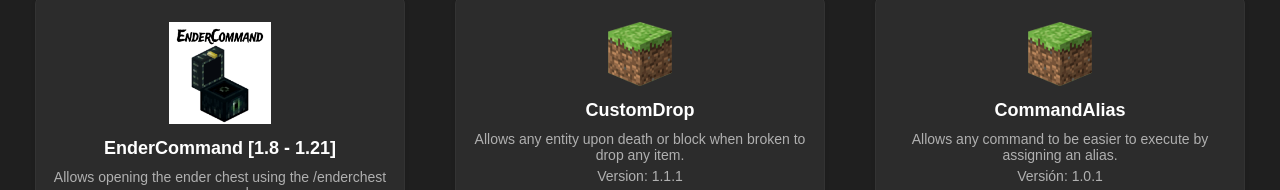
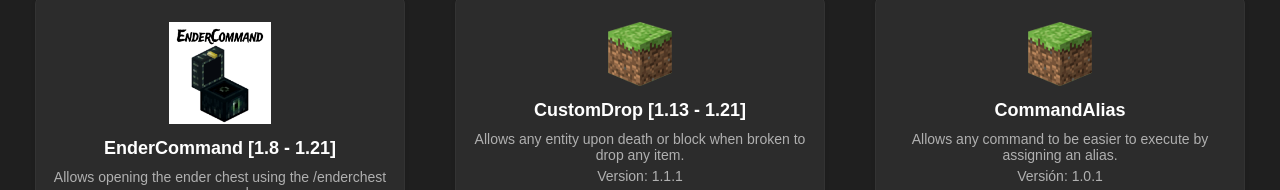
Before and after one commit to BEAMONDO/beamondo.github.io, a plain HTML site: page Minecraft-Plugins/index_en.html in a window 1280 px wide. Shown: the part 1079-1269 px from the top of the page. Drawn offline with Linux system fonts and the light colour scheme.

Commit message:
Minecraft-Plugin

```diff
--- a/Minecraft-Plugins/index_en.html
+++ b/Minecraft-Plugins/index_en.html
@@ -139,7 +139,7 @@
                 <div class="plugin-image-container">
                     <img src="images/icon.png" alt="CustomDrop">
                 </div>
-                <h2>CustomDrop</h2>
+                <h2>CustomDrop [1.13 - 1.21]</h2>
                 <p>Allows any entity upon death or block when broken to drop any item.</p>
                 <p>Version: 1.1.1</p>
                 <a href="https://www.spigotmc.org/resources/customdrop-1-13-1-21.118952/" class="download-link">Download</a>
```
Also changed, not shown: Minecraft-Plugins/index_es.html (+1 -1 lines).
